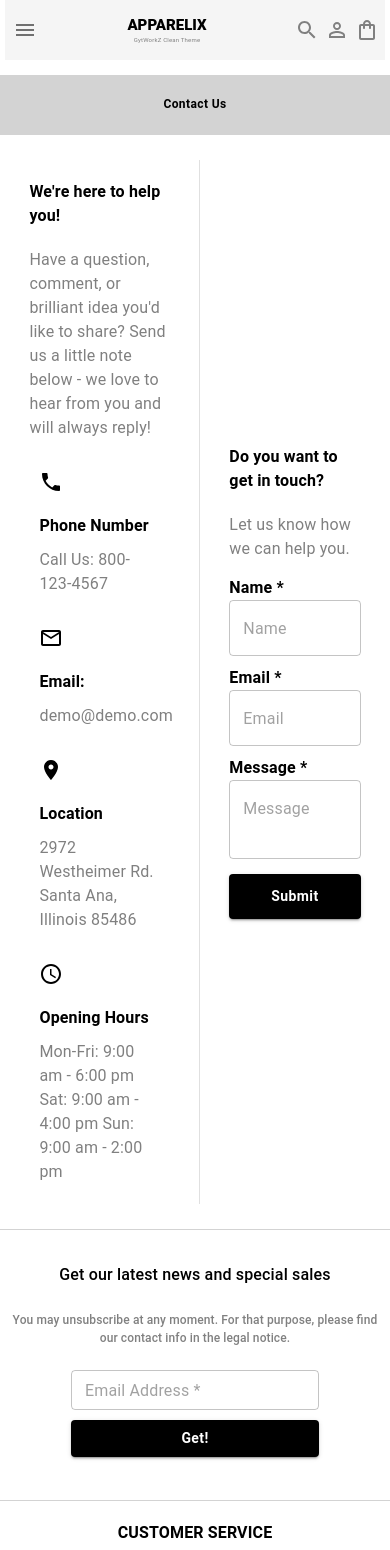
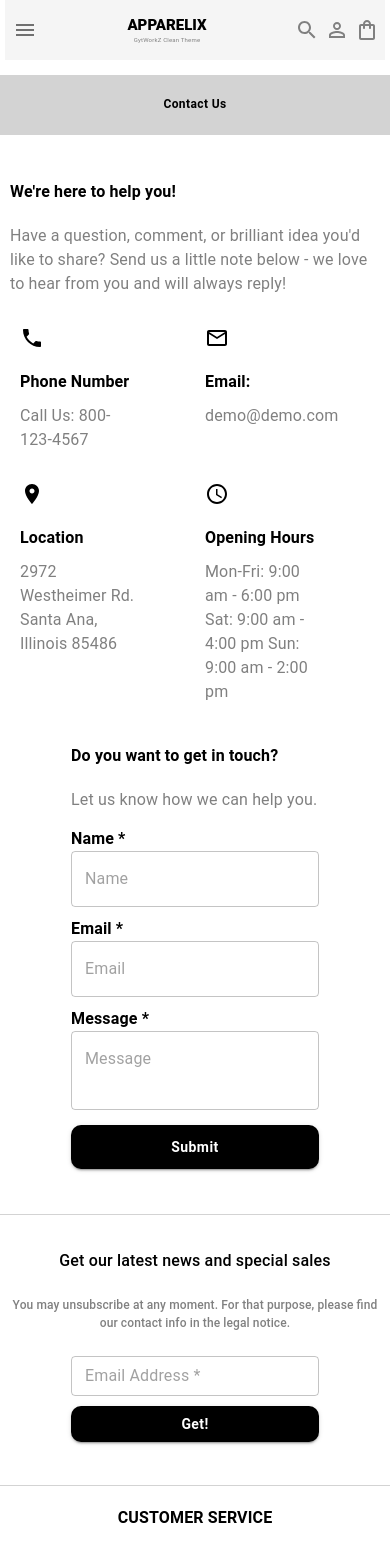
Before and after one commit to Siddhartha-machi/react-shopping-app, a React (Create React App) app: page /contact-us in a window 390 px wide. Shown: the top 1550 px of the page. Built offline with nearby package versions, Linux system fonts and the light colour scheme.

Commit message:
Contact page mobile view update.

```diff
--- a/src/Components/ContactPageComponents/ContactForm.js
+++ b/src/Components/ContactPageComponents/ContactForm.js
@@ -84,7 +84,8 @@ const ContactForm = () => {
                     textTransform : 'none',
                     fontWeight : 'bold',
                     my : '10px',
-                    py : '10px'
+                    py : '10px',
+                    borderRadius : { xs : '10px', md : 0}
                 }}
             >
                 Submit
--- a/src/Components/ContactPageComponents/ContactPage.js
+++ b/src/Components/ContactPageComponents/ContactPage.js
@@ -27,6 +27,7 @@ const ContactPage = () => {
         <Box
             sx={{
                 display : 'flex',
+                flexDirection : { xs : 'column', md : 'row'},
                 alignItems : 'center',
                 justifyContent : 'space-evenly',
                 mb : '10px',
@@ -41,7 +42,7 @@ const ContactPage = () => {
             >
                 <ContactInfoComponent />
             </Box>
-            <Divider  orientation="vertical"/>
+            <Divider  orientation="vertical" sx={{ display : {xs : 'none', md : 'flex'}}}/>
             <Box
                 sx={{
                     display : 'flex',
--- a/src/Components/MainComponents/SubscribeComponent.js
+++ b/src/Components/MainComponents/SubscribeComponent.js
@@ -66,7 +66,8 @@ const SubscribeComponent = () => {
                     color : 'white',
                     mx : { xs : 0, md : '10px'},
                     my : { xs : '10px', md : '0px'},
-                    fontWeight : 'bold'
+                    fontWeight : 'bold',
+                    borderRadius : { xs : '10px', md : 0}
                 }}
             >
                 Get!
```
